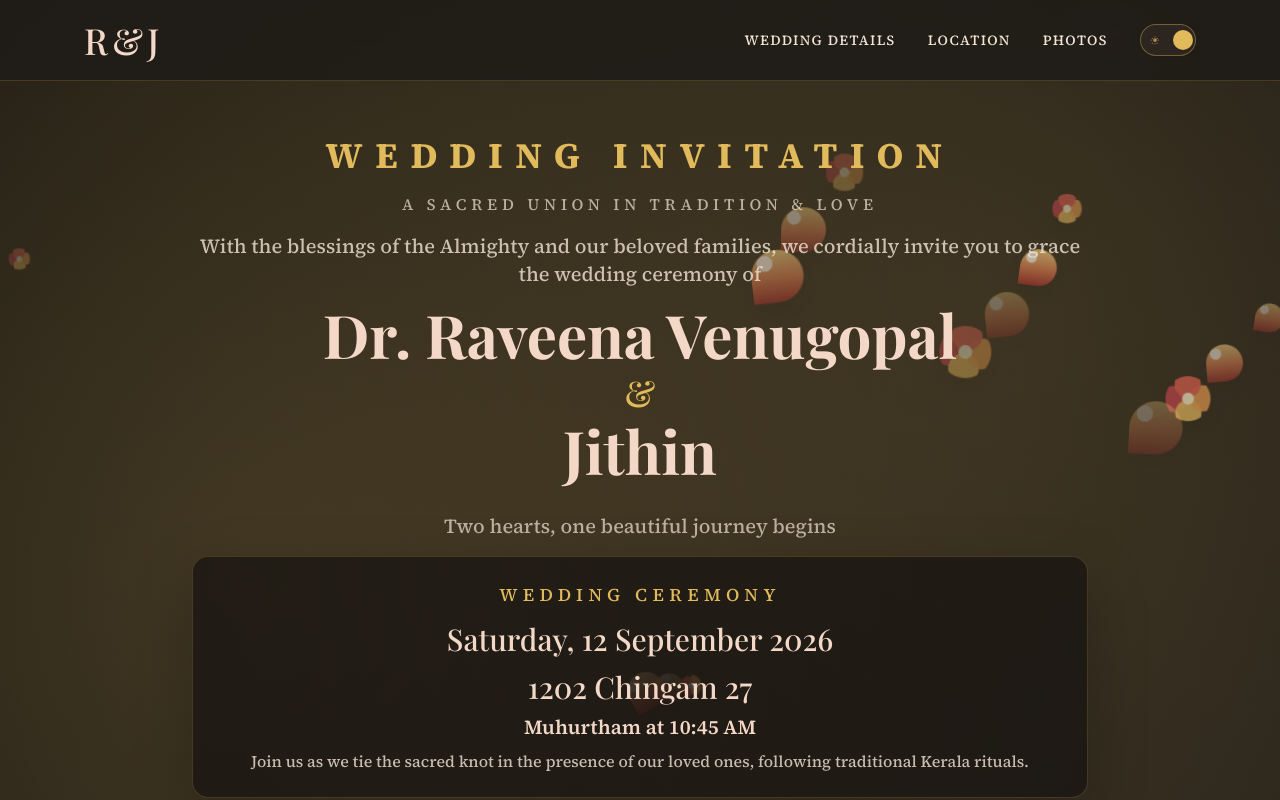
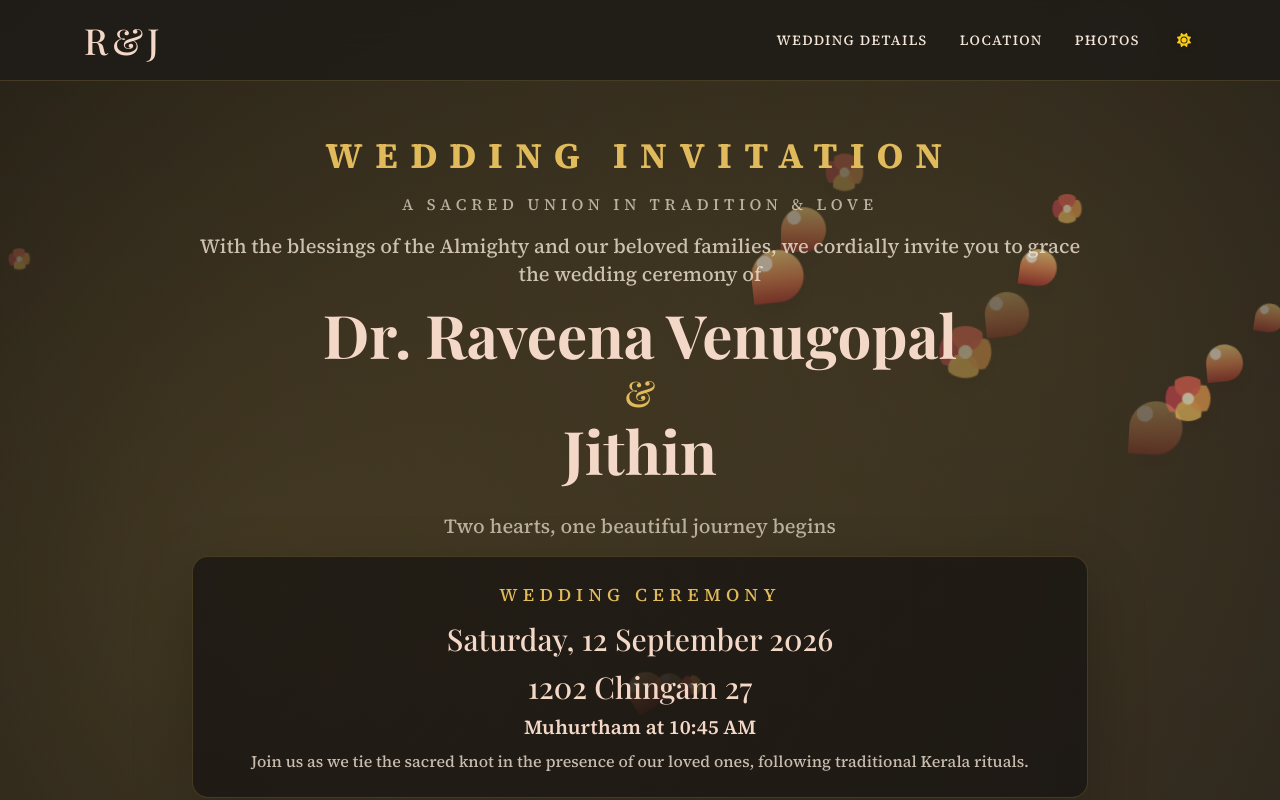
Before and after one commit to jithinpulikkal/wedding, a React (Vite) app in the folder client/: page / in a window 1280 px wide. Shown: the top 800 px of the page. Built offline with nearby package versions, Linux system fonts and the light colour scheme.

Commit message:
dark mode button fixed

```diff
--- a/client/src/components/Navbar.jsx
+++ b/client/src/components/Navbar.jsx
@@ -1,5 +1,24 @@
 import { Link } from "react-router-dom";
+import { FaMoon, FaSun } from "react-icons/fa6";
 import weddingData from "../data/weddingData.js";
+
+function ThemeToggle({ isDarkMode, onToggleTheme }) {
+    return (
+        <button
+            type="button"
+            onClick={onToggleTheme}
+            className="inline-flex h-6 w-6 items-center justify-center rounded-full  text-maroon backdrop-blur-md shadow-sm transition-all duration-300 hover:scale-105 hover:bg-gold/20  dark:text-gold"
+            aria-label={isDarkMode ? "Switch to light mode" : "Switch to dark mode"}
+            aria-pressed={isDarkMode}
+        >
+            {isDarkMode ? (
+                <FaSun className="text-sm text-yellow-400" />
+            ) : (
+                <FaMoon className="text-sm text-slate-700" />
+            )}
+        </button>
+    );
+}
 
 export default function Navbar({ activePath, isDarkMode, onToggleTheme }) {
     const { brand, nav } = weddingData;
@@ -7,9 +26,10 @@ export default function Navbar({ activePath, isDarkMode, onToggleTheme }) {
     return (
         <header className="fixed top-0 left-0 right-0 z-50 backdrop-blur-xl bg-ivory/90 border-b border-gold/20">
             <div className="mx-auto flex max-w-6xl items-center justify-between px-4 py-4 sm:px-5 sm:py-5">
-                {/* Logo / Brand */}
                 <Link to="/" className="flex min-w-0 items-center gap-2 sm:gap-3">
-                    <span className="text-2xl font-serif tracking-[0.12em] text-maroon sm:text-3xl lg:text-4xl">{brand.monogram}</span>
+                    <span className="text-2xl font-serif tracking-[0.12em] text-maroon sm:text-3xl lg:text-4xl">
+                        {brand.monogram}
+                    </span>
                     <div className="leading-none">
                         {brand.title && (
                             <p className="text-lg uppercase tracking-[0.22em] text-gold sm:text-xl lg:text-2xl lg:tracking-[0.35em]">
@@ -19,7 +39,6 @@ export default function Navbar({ activePath, isDarkMode, onToggleTheme }) {
                     </div>
                 </Link>
 
-                {/* Desktop Navigation */}
                 <nav className="hidden items-center gap-5 text-sm uppercase tracking-[0.2em] text-teak lg:flex xl:gap-8 xl:tracking-widest">
                     {nav.items.map((item) => (
                         <Link key={item.label} to={`/${item.hash}`} className="transition hover:text-gold">
@@ -32,49 +51,11 @@ export default function Navbar({ activePath, isDarkMode, onToggleTheme }) {
                     >
                         {nav.photosLabel}
                     </Link>
-                    <button
-                        type="button"
-                        onClick={onToggleTheme}
-                        className="relative inline-flex h-8 w-14 items-center rounded-full border border-gold/40 bg-surface/80 px-1 text-gold shadow-sm transition hover:bg-gold/10"
-                        aria-label={isDarkMode ? "Switch to light mode" : "Switch to dark mode"}
-                        aria-pressed={isDarkMode}
-                    >
-                        <span className="flex w-full items-center justify-between px-1 text-gold/70">
-                            <svg className="h-3 w-3" viewBox="0 0 24 24" fill="currentColor" aria-hidden="true">
-                                <path d="M12 3.75a.75.75 0 0 1 .75.75v1.5a.75.75 0 0 1-1.5 0V4.5a.75.75 0 0 1 .75-.75Zm0 14.25a.75.75 0 0 1 .75.75v1.5a.75.75 0 0 1-1.5 0v-1.5A.75.75 0 0 1 12 18Zm8.25-6a.75.75 0 0 1-.75.75H18a.75.75 0 0 1 0-1.5h1.5a.75.75 0 0 1 .75.75Zm-14.25 0a.75.75 0 0 1-.75.75H3.75a.75.75 0 0 1 0-1.5h1.5A.75.75 0 0 1 6 12Zm11.303 5.303a.75.75 0 0 1 0 1.06l-1.06 1.061a.75.75 0 0 1-1.061-1.06l1.06-1.061a.75.75 0 0 1 1.061 0Zm-9.545-9.546a.75.75 0 0 1 0 1.061L6.692 9.884a.75.75 0 1 1-1.06-1.06l1.06-1.061a.75.75 0 0 1 1.061 0Zm9.546 1.061a.75.75 0 1 1-1.06 1.06l-1.061-1.06a.75.75 0 0 1 1.06-1.061l1.061 1.06Zm-9.546 9.546a.75.75 0 0 1-1.06 1.06l-1.061-1.06a.75.75 0 1 1 1.06-1.061l1.061 1.06ZM12 8.25A3.75 3.75 0 1 1 12 15.75 3.75 3.75 0 0 1 12 8.25Z" />
-                            </svg>
-                            <svg className="h-3 w-3" viewBox="0 0 24 24" fill="currentColor" aria-hidden="true">
-                                <path d="M21.752 15.002A9.718 9.718 0 0 1 18 15.75 9.75 9.75 0 0 1 8.25 6c0-1.314.26-2.568.732-3.713a.75.75 0 0 0-.94-.99A10.5 10.5 0 1 0 22.742 16a.75.75 0 0 0-.99-.998Z" />
-                            </svg>
-                        </span>
-                        <span
-                            className={`absolute top-1/2 h-5 w-5 -translate-y-1/2 rounded-full border border-gold/50 bg-gold shadow-sm transition-transform duration-300 ${
-                                isDarkMode ? "translate-x-7" : "translate-x-0"
-                            }`}
-                        />
-                    </button>
+                    <ThemeToggle isDarkMode={isDarkMode} onToggleTheme={onToggleTheme} />
                 </nav>
 
                 <div className="flex items-center gap-2 lg:hidden">
-                    <button
-                        type="button"
-                        onClick={onToggleTheme}
-                        className="relative inline-flex h-7 w-12 items-center rounded-full border border-gold/40 bg-surface/80 px-1 text-gold transition-all duration-300 hover:bg-gold/10 shadow-sm"
-                        aria-label={isDarkMode ? "Switch to light mode" : "Switch to dark mode"}
-                        aria-pressed={isDarkMode}
-                    >
-                        <svg className="h-2.5 w-2.5" viewBox="0 0 24 24" fill="currentColor" aria-hidden="true">
-                            <path d="M12 3.75a.75.75 0 0 1 .75.75v1.5a.75.75 0 0 1-1.5 0V4.5a.75.75 0 0 1 .75-.75Zm0 14.25a.75.75 0 0 1 .75.75v1.5a.75.75 0 0 1-1.5 0v-1.5A.75.75 0 0 1 12 18Zm8.25-6a.75.75 0 0 1-.75.75H18a.75.75 0 0 1 0-1.5h1.5a.75.75 0 0 1 .75.75Zm-14.25 0a.75.75 0 0 1-.75.75H3.75a.75.75 0 0 1 0-1.5h1.5A.75.75 0 0 1 6 12Zm11.303 5.303a.75.75 0 0 1 0 1.06l-1.06 1.061a.75.75 0 0 1-1.061-1.06l1.06-1.061a.75.75 0 0 1 1.061 0Zm-9.545-9.546a.75.75 0 0 1 0 1.061L6.692 9.884a.75.75 0 1 1-1.06-1.06l1.06-1.061a.75.75 0 0 1 1.061 0Zm9.546 1.061a.75.75 0 1 1-1.06 1.06l-1.061-1.06a.75.75 0 0 1 1.06-1.061l1.061 1.06Zm-9.546 9.546a.75.75 0 0 1-1.06 1.06l-1.061-1.06a.75.75 0 1 1 1.06-1.061l1.061 1.06ZM12 8.25A3.75 3.75 0 1 1 12 15.75 3.75 3.75 0 0 1 12 8.25Z" />
-                        </svg>
-                        <svg className="ml-auto h-2.5 w-2.5" viewBox="0 0 24 24" fill="currentColor" aria-hidden="true">
-                            <path d="M21.752 15.002A9.718 9.718 0 0 1 18 15.75 9.75 9.75 0 0 1 8.25 6c0-1.314.26-2.568.732-3.713a.75.75 0 0 0-.94-.99A10.5 10.5 0 1 0 22.742 16a.75.75 0 0 0-.99-.998Z" />
-                        </svg>
-                        <span
-                            className={`absolute top-1/2 h-4 w-4 -translate-y-1/2 rounded-full border border-gold/50 bg-gold shadow-sm transition-transform duration-300 ${
-                                isDarkMode ? "translate-x-5" : "translate-x-0"
-                            }`}
-                        />
-                    </button>
+                    <ThemeToggle isDarkMode={isDarkMode} onToggleTheme={onToggleTheme} />
                     <Link
                         to="/photos"
                         className="inline-flex items-center rounded-full px-3 py-1 text-xs uppercase tracking-[0.24em] text-maroon transition-all duration-300 hover:bg-gold/10 shadow-md hover:scale-105 hover:shadow-lg sm:px-5 sm:text-sm sm:tracking-[0.3em]"
```
